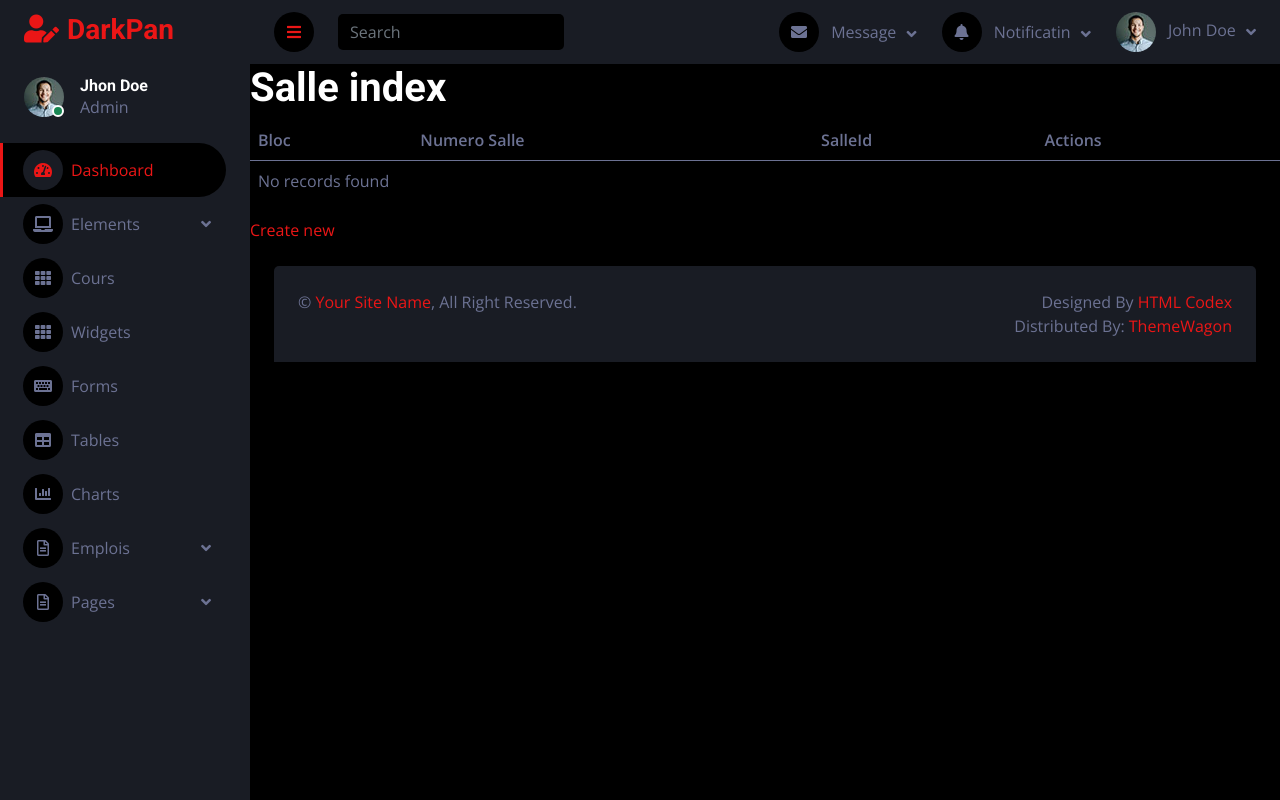
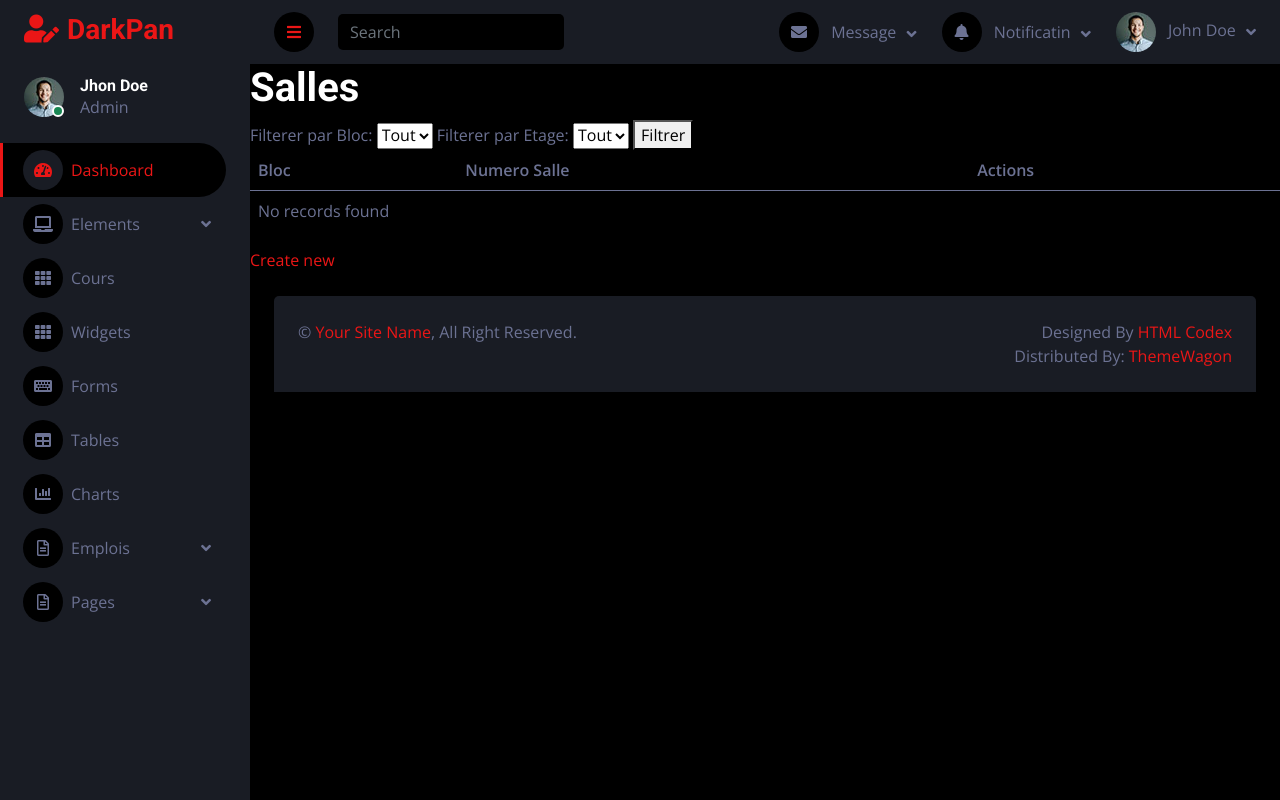
Before and after one commit to rayaabdelhafidh/EspritE-LearnWeb, a Symfony app: template templates/salle/index.html.twig in a window 1280 px wide. Run offline with Twig, Linux system fonts and the light colour scheme; the template is opened without the code that fills it, so the values that code supplies are empty; some libraries are stand-ins or nearby versions.

Commit message:
buttons to filter salles. the logic is not done yet.

```diff
--- a/templates/salle/_delete_form.html.twig
+++ b/templates/salle/_delete_form.html.twig
@@ -1,4 +1,4 @@
-<form method="post" action="{{ path('app_salle_delete', {'salleid': salle.salleid}) }}" onsubmit="return confirm('Are you sure you want to delete this item?');">
-    <input type="hidden" name="_token" value="{{ csrf_token('delete' ~ salle.salleid) }}">
+<form method="post" action="{{ path('app_salle_delete', {'salleId': salle.salleId}) }}" onsubmit="return confirm('Are you sure you want to delete this item?');">
+    <input type="hidden" name="_token" value="{{ csrf_token('delete' ~ salle.salleId) }}">
     <button class="btn">Delete</button>
 </form>
--- a/templates/salle/_form.html.twig
+++ b/templates/salle/_form.html.twig
@@ -1,7 +1,4 @@
 {{ form_start(form) }}
-{{ form_row(form.bloc) }}
-    {{ form_row(form.numeroSalle) }}
-
     {{ form_widget(form) }}
     <button class="btn">{{ button_label|default('Save') }}</button>
 {{ form_end(form) }}
--- a/templates/salle/index.html.twig
+++ b/templates/salle/index.html.twig
@@ -1,28 +1,54 @@
 {% extends 'baseback.html.twig' %}
 
-{% block title %}Salle index{% endblock %}
+{% block title %}Les salles{% endblock %}
 
 {% block body %}
-    <h1>Salle index</h1>
+    <h1>Salles</h1>
+
+    <form method="GET" action="{{ path('app_salle_index') }}">
+        <label for="bloc">Filterer par Bloc: </label>
+        <select name="bloc" id="bloc">
+            <option value="">Tout</option>
+            <option value="A">A</option>
+            <option value="B">B</option>
+            <option value="C">C</option>
+            <option value="D">D</option>
+            <option value="E">E</option>
+            <option value="F">F</option>
+            <option value="G">G</option>
+            <option value="H">H</option>
+            <option value="I">I</option>
+            <option value="J">J</option>
+            <option value="M">M</option>
+        </select>
+
+        <label for="etage">Filterer par Etage:</label>
+        <select name="etage" id="etage">
+            <option value="">Tout</option>
+            <option value="1">1</option>
+            <option value="2">2</option>
+            <option value="3">3</option>
+        </select>
+
+        <button type="submit">Filtrer</button>
+    </form>
 
     <table class="table">
         <thead>
             <tr>
                 <th>Bloc</th>
                 <th>Numero Salle</th>
-                <th>SalleId</th>
                 <th>Actions</th>
             </tr>
         </thead>
         <tbody>
         {% for salle in salles %}
             <tr>
-                <td>{{ salle.bloc }}</td> <!-- Displaying 'bloc' attribute -->
-                <td>{{ salle.numeroSalle }}</td> <!-- Displaying 'numeroSalle' attribute -->
-                <td>{{ salle.salleId }}</td> <!-- Displaying 'salleId' attribute -->
+                <td>{{ salle.bloc }}</td>
+                <td>{{ salle.numeroSalle }}</td>
                 <td>
-                    <a href="{{ path('app_salle_show', {'salleid': salle.salleId}) }}">show</a>
-                    <a href="{{ path('app_salle_edit', {'salleid': salle.salleId}) }}">edit</a>
+                    <a href="{{ path('app_salle_show', {'salleId': salle.salleId}) }}">show</a>
+                    <a href="{{ path('app_salle_edit', {'salleId': salle.salleId}) }}">edit</a>
                 </td>
             </tr>
         {% else %}
--- a/templates/salle/show.html.twig
+++ b/templates/salle/show.html.twig
@@ -16,7 +16,7 @@
 
     <a href="{{ path('app_salle_index') }}">back to list</a>
 
-    <a href="{{ path('app_salle_edit', {'salleid': salle.salleId}) }}">edit</a>
+    <a href="{{ path('app_salle_edit', {'salleId': salle.salleId}) }}">edit</a>
 
     {{ include('salle/_delete_form.html.twig') }}
 {% endblock %}
```
Also changed, not shown: src/Controller/SalleController.php (+3 -7 lines).
